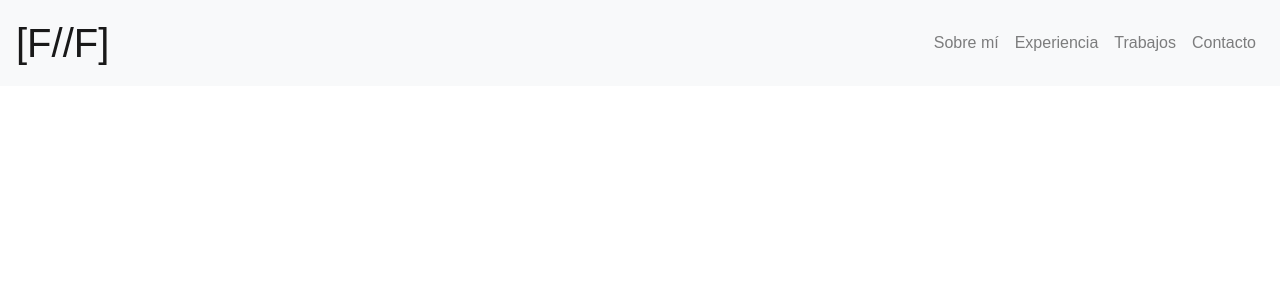
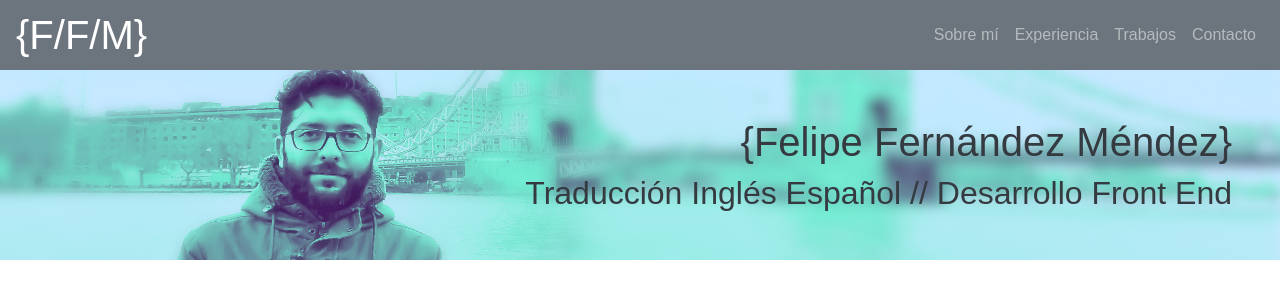
Before and after one commit to felipefer86/miportafolio, a plain HTML site: page index.html in a window 1280 px wide. Drawn offline with nearby package versions, Linux system fonts and the light colour scheme; a web font is replaced by a local one.

Commit message:
hero-section

```diff
--- a/assets/css/style.css
+++ b/assets/css/style.css
@@ -1,11 +1,26 @@
-body{
-    font-family: 'Tajawal', sans-serif;
+body {
+    font-family: 'Viga', sans-serif;
     margin: 0;
     padding: 0;
 }
-.tipografia_logo{
-    font-family: 'Viga', sans-serif;
-}
-.navbar-brand{
+
+.navbar-brand {
     font-size: 2.5rem;
 }
+
+.hero {
+    width: 100%;
+}
+
+header {
+    background-image: url(../img/hero1_edited.jpg);
+    background-repeat: no-repeat;
+    background-size: cover;
+    background-position: left;
+}
+
+
+/*.foto-header{
+    width: 100%;
+}
+*/
--- a/index.html
+++ b/index.html
@@ -19,8 +19,8 @@
 
 </head>
 <!--Navbar-->
-<nav class="navbar navbar-expand-lg navbar-light bg-light tipografia_logo">
-    <a class="navbar-brand text" href="#">[F//F]</F></a>
+<nav class="navbar navbar-expand-lg navbar-dark bg-secondary py-0">
+    <a class="navbar-brand text" href="#">{F/F/M}</F></a>
     <button class="navbar-toggler" type="button" data-toggle="collapse" data-target="#navbarNav"
         aria-controls="navbarNav" aria-expanded="false" aria-label="Toggle navigation">
         <span class="navbar-toggler-icon"></span>
@@ -43,8 +43,22 @@
     </div>
 </nav>
 
+<body>
 
-<body>
+    <!--Hero Section-->
+    <header>
+        <section class="container-fluid text-right py-0 px-0 mt-0">
+            <div class="mr-5 text-dark text-right">
+                <h1 class="pt-5">{Felipe Fernández Méndez}</h1>
+                <h2 class="pb-5">Traducción Inglés Español // Desarrollo Front End</h2>
+            </div>
+
+
+        </section>
+
+
+
+    </header>
 
 
 
```
Also changed, not shown: assets/img/hero1.jpg (added), assets/img/hero1_edited.jpg (added).
